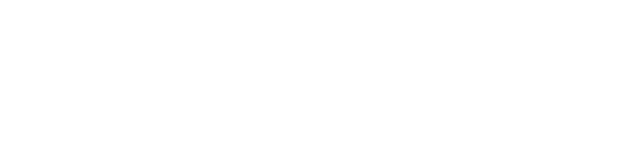
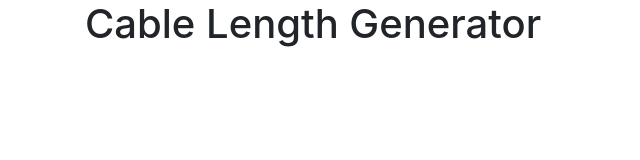
Before and after one commit to jmobley09/clg-tool, a plain HTML site: page index.html in a window 1280 px wide. Shown: the whole page, without its empty margins (0-640 px from the left). Drawn offline with nearby package versions, Linux system fonts and the light colour scheme.

Commit message:
inital commit for branch, added title to page

```diff
--- a/index.html
+++ b/index.html
@@ -1,16 +1,35 @@
 <!DOCTYPE html>
 <html>
+
 <head>
     <meta charset="utf-8" />
     <meta http-equiv="X-UA-Compatible" content="IE=edge">
     <title>APPLE SS CLG</title>
     <meta name="viewport" content="width=device-width, initial-scale=1">
+
+    <!-- jQuery -->
+    <script src="https://code.jquery.com/jquery-3.3.1.min.js" integrity="sha256-FgpCb/KJQlLNfOu91ta32o/NMZxltwRo8QtmkMRdAu8="
+        crossorigin="anonymous"></script>
+
+    <!-- Bootstrap CDN -->
+    <link rel="stylesheet" href="https://maxcdn.bootstrapcdn.com/bootstrap/4.0.0/css/bootstrap.min.css">
+    <script src="https://maxcdn.bootstrapcdn.com/bootstrap/4.0.0/js/bootstrap.min.js"></script>
+
+    <!-- CSS Links -->
     <link rel="stylesheet" type="text/css" media="screen" href="assets/css/reset.css" />
     <link rel="stylesheet" type="text/css" media="screen" href="assets/css/style.css" />
 
 </head>
+
 <body>
-
+    <div class="container">
+        <div class="row">
+            <div class="col-md-12">
+                <h1>Cable Length Generator</h1>
+            </div>
+        </div>
+    </div>
 </body>
 <script src="assets/javascript/logic.js"></script>
+
 </html>
```
